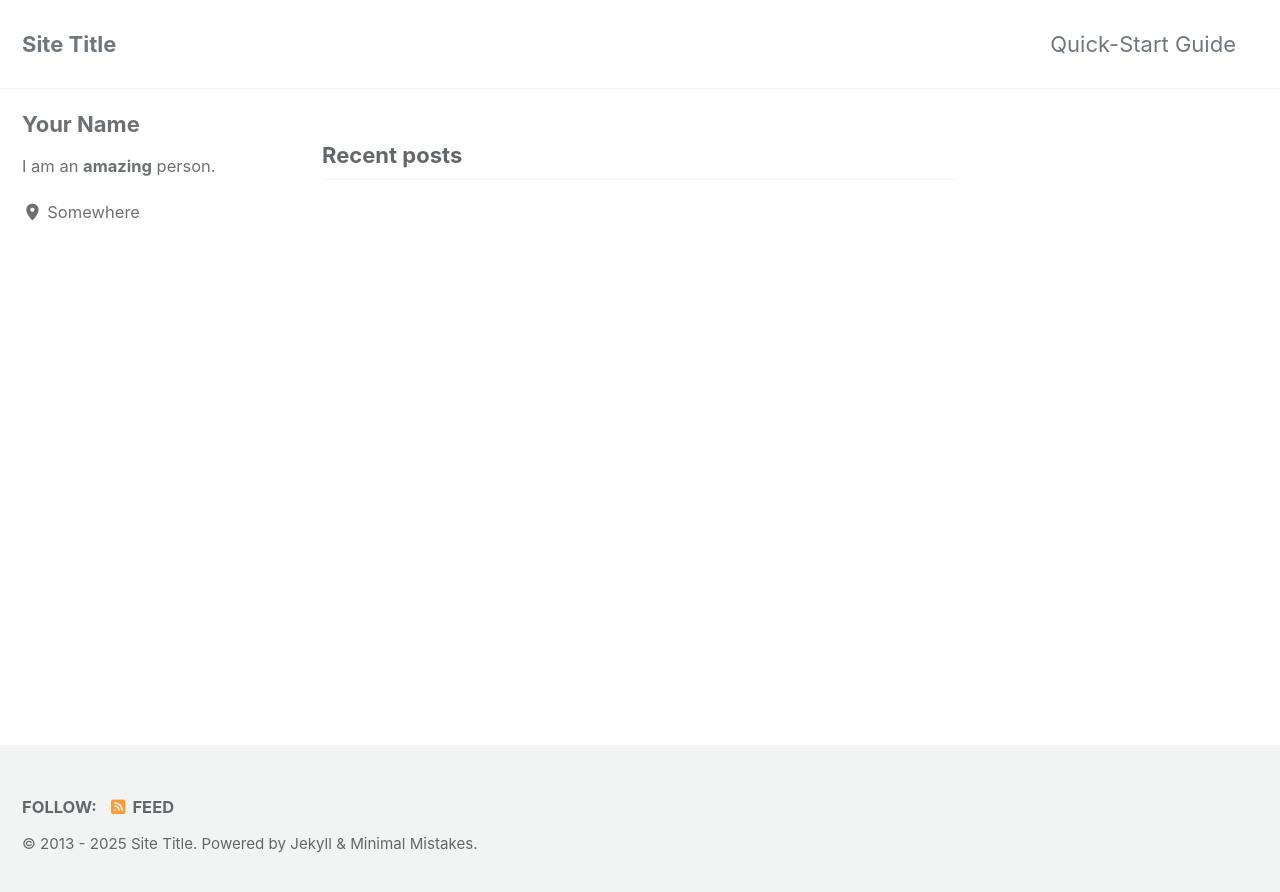
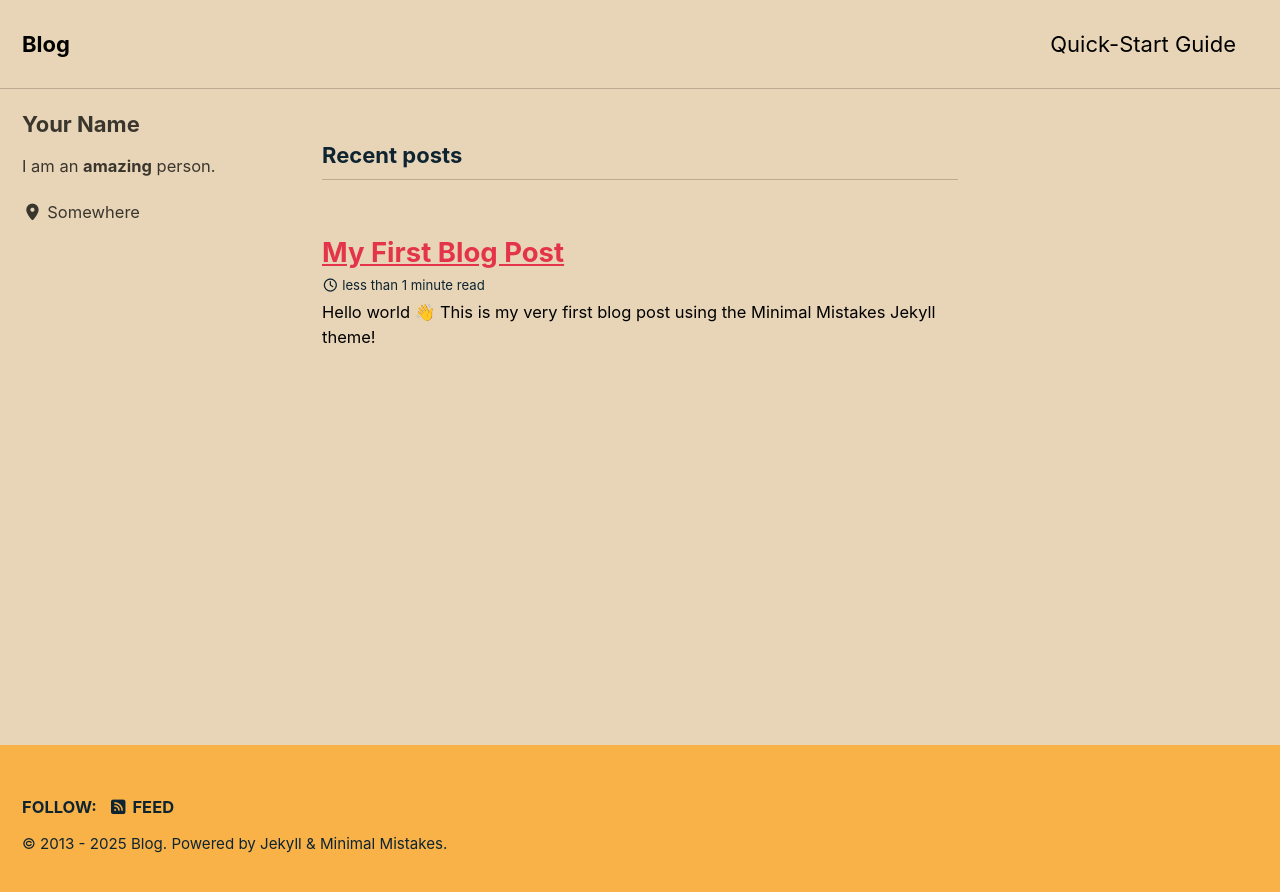
Before and after one commit to chad-warring/chad-warring.github.io, a Jekyll site: the page built from index.html, in a window 1280 px wide. Shown: the top 892 px of the page. Built offline with Jekyll 4.4.1, drawn with Linux system fonts in a browser that asks for light colours; cached includes are drawn as plain includes; the list of posts is cut into pages by our own code.

Commit message:
First post test

```diff
--- a/_config.yml
+++ b/_config.yml
@@ -12,16 +12,16 @@
 
 # theme                  : "minimal-mistakes-jekyll"
 # remote_theme           : "mmistakes/minimal-mistakes"
-minimal_mistakes_skin    : "default" # "air", "aqua", "contrast", "dark", "dirt", "neon", "mint", "plum", "sunrise"
+minimal_mistakes_skin    : "sunrise" # "default" "air", "aqua", "contrast", "dark", "dirt", "neon", "mint", "plum", "sunrise"
 
 # Site Settings
 locale                   : "en-US"
 rtl                      : # true, false (default) # turns direction of the page into right to left for RTL languages
-title                    : "Site Title"
+title                    : "Blog"
 title_separator          : "-"
 subtitle                 : # site tagline that appears below site title in masthead
-name                     : "Your Name"
-description              : "An amazing website."
+name                     : "Chad Warring"
+description              : "Bringing back the old school blogs."
 url                      : # the base hostname & protocol for your site e.g. "https://mmistakes.github.io"
 baseurl                  : # the subpath of your site, e.g. "/blog"
 repository               : # GitHub username/repo-name e.g. "mmistakes/minimal-mistakes"
--- /dev/null
+++ b/_posts/2025-09-27-my-first-post.md
@@ -0,0 +1,9 @@
+---
+title: "My First Blog Post"
+date: 2025-09-27
+categories: [personal]
+tags: [intro, blog]
+layout: single
+---
+Hello world 👋
+This is my very first blog post using the Minimal Mistakes Jekyll theme!
```
